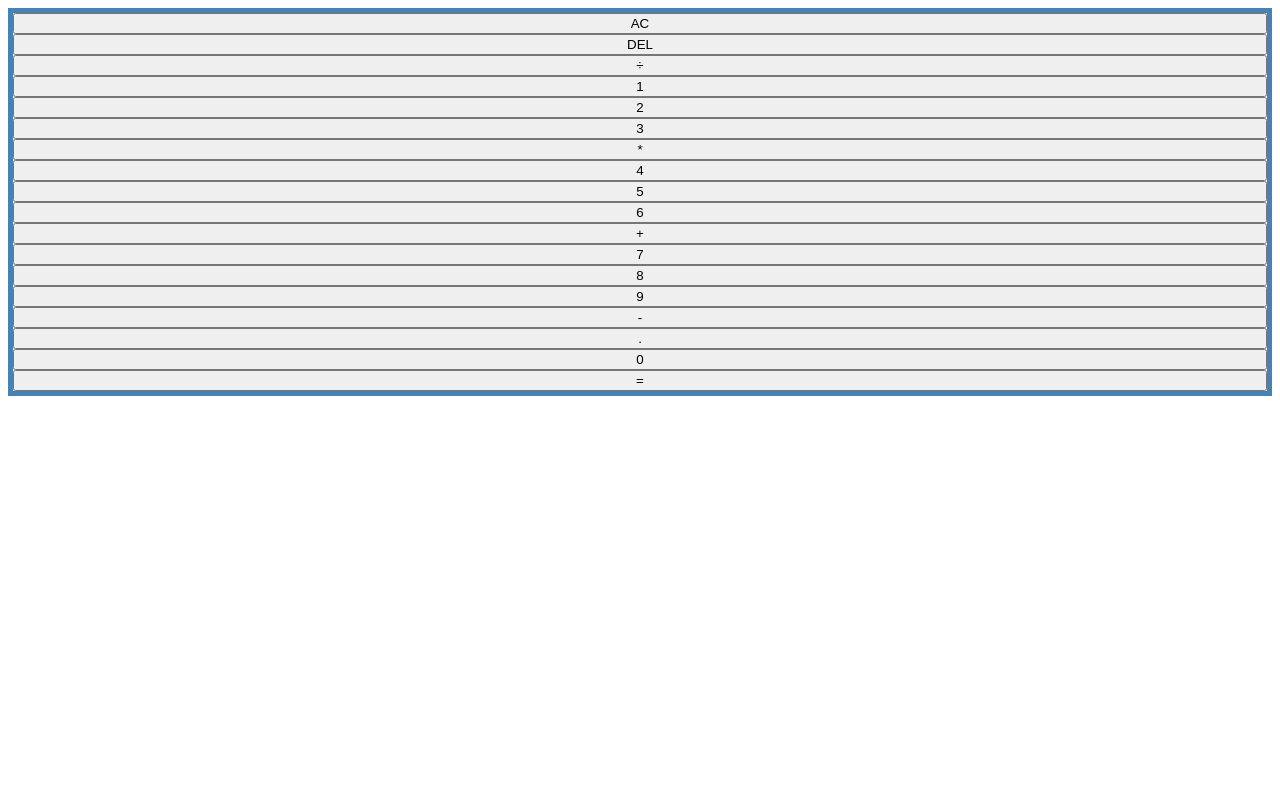
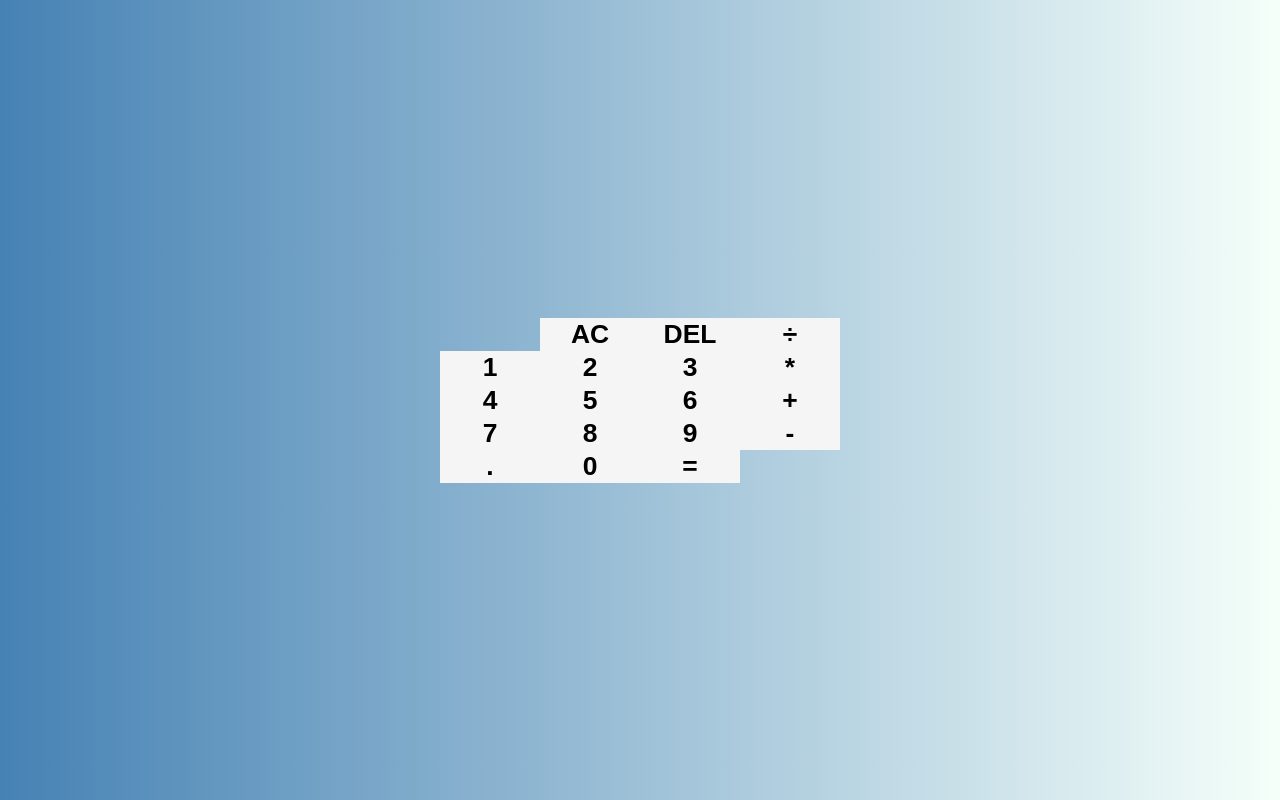
Before and after one commit to mauroleos/Calculator-app, a plain HTML site: page index.html in a window 1280 px wide. Drawn offline with Linux system fonts and the light colour scheme.

Commit message:
Worked on styling

```diff
--- a/index.html
+++ b/index.html
@@ -1,36 +1,37 @@
 <!DOCTYPE html>
 <html lang="en">
+
 <head>
     <meta charset="UTF-8">
     <meta name="viewport" content="width=device-width, initial-scale=1.0">
     <title>Calculator</title>
-    <link href= "styles.css" rel="stylesheet"/>
+    <link href="styles.css" rel="stylesheet" />
 </head>
+
 <body>
-    <div>
-        <div class="all-buttons">
+    <div class="calculator-framework">
+        <div class="display-output"></div>
         <button class="big-buttons">AC</button>
-            <button class="big-buttons">DEL</button>
+        <button>DEL</button>
         <button>÷</button>
         <button>1</button>
-            <Button>2</Button>
+        <button>2</Button>
         <button>3</button>
         <button>*</button>
         <button>4</button>
         <button>5</button>
         <button>6</button>
-            <Button>+</Button>
+        <button>+</Button>
         <button>7</button>
         <button>8</button>
         <button>9</button>
         <button>-</button>
         <button>.</button>
-            <Button>0</Button>
+        <button>0</Button>
         <button class="big-buttons">=</button>
-
-        </div>
     </div>
     <script src="scripts.js"></script>
 
 </body>
+
 </html>
--- a/styles.css
+++ b/styles.css
@@ -1,5 +1,30 @@
-.all-buttons {
-    border: 5px solid steelblue;
-    display: flex;
-    flex-direction: column;
+.calculator-framework {
+    display: grid;
+    justify-content: center;
+    align-content: center;
+    min-height: 100vh;
+    grid-template-columns: repeat(4, 100px);
+    /* box-sizing: border-box; */
 }
+
+/* .big-buttons {
+    flex: 2;
+} */
+
+.calculator-framework > button {
+    font: bold 15px arial, sans-serif;
+    cursor: pointer;
+    font-size: 7mm;
+    border:white;
+    background-color: whitesmoke;
+}
+
+.calculator-framework :hover {
+    background-color: darkgray;
+}
+
+body{
+    padding: 0;
+    margin: 0;
+    background: linear-gradient(to right, steelblue, #F5FFFA);
+}
```
Lines whose indentation alone changed are shown as unchanged.
